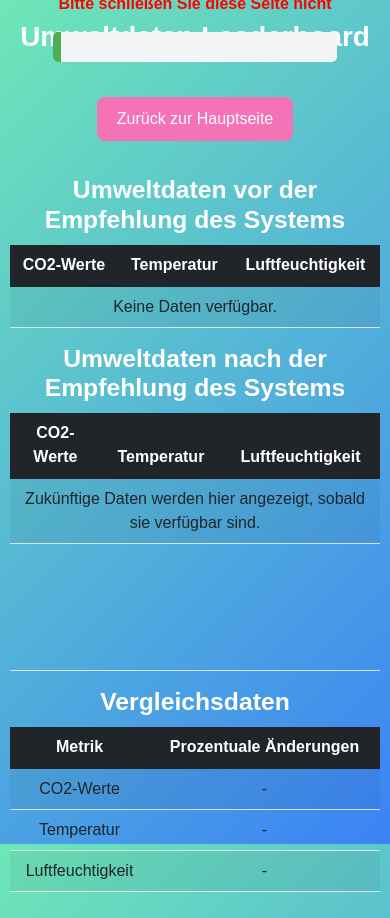
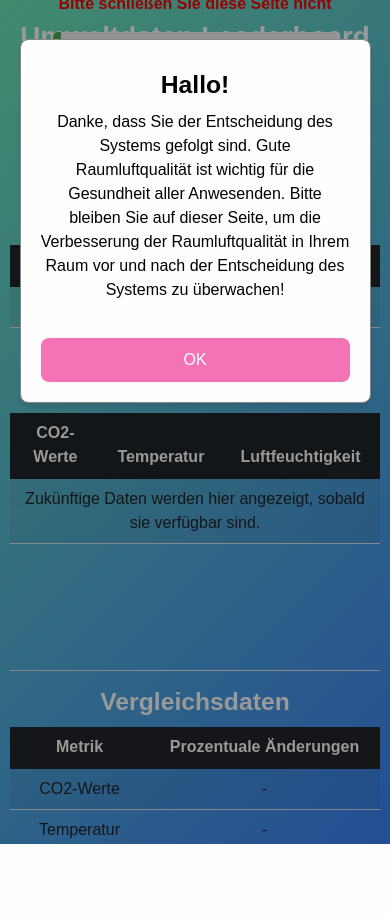
Before and after one commit to mudarshullar2/ventilation-optimization, a Flask app: template smart_ventilation/templates/leaderboard.html in a window 390 px wide. After the commit the page ends 844 px from the top, so only its background shows below. Run offline with Flask 3, Linux system fonts and the light colour scheme; the template is opened without the code that fills it, so the values that code supplies are empty; some libraries are stand-ins or nearby versions.

Commit message:
adjustments for tablets

```diff
--- a/smart_ventilation/templates/leaderboard.html
+++ b/smart_ventilation/templates/leaderboard.html
@@ -52,7 +52,7 @@
         .modal {
             display: none;
             position: fixed;
-            z-index: 1;
+            z-index: 1000;
             left: 0;
             top: 0;
             width: 100%;
@@ -63,7 +63,7 @@
         .modal-content {
             background-color: #fefefe;
             color: black;
-            margin: 15% auto;
+            margin: 10% auto;
             padding: 20px;
             border: 1px solid #888;
             width: 80%;
@@ -498,6 +498,7 @@
         document.addEventListener("DOMContentLoaded", function() {
             const fiveMinutes = 60 * 5 * 1000;
             startProgress(fiveMinutes);
+            showPopup();
         });
 
     </script>
--- a/smart_ventilation/templates/leaderboard2.html
+++ b/smart_ventilation/templates/leaderboard2.html
@@ -52,7 +52,7 @@
         .modal {
             display: none;
             position: fixed;
-            z-index: 1;
+            z-index: 1000;
             left: 0;
             top: 0;
             width: 100%;
@@ -63,7 +63,7 @@
         .modal-content {
             background-color: #fefefe;
             color: black;
-            margin: 15% auto;
+            margin: 10% auto;
             padding: 20px;
             border: 1px solid #888;
             width: 80%;
@@ -484,6 +484,7 @@
         document.addEventListener("DOMContentLoaded", function() {
             const fiveMinutes = 60 * 5 * 1000;
             startProgress(fiveMinutes);
+            showPopup();
         });
 
     </script>
```
